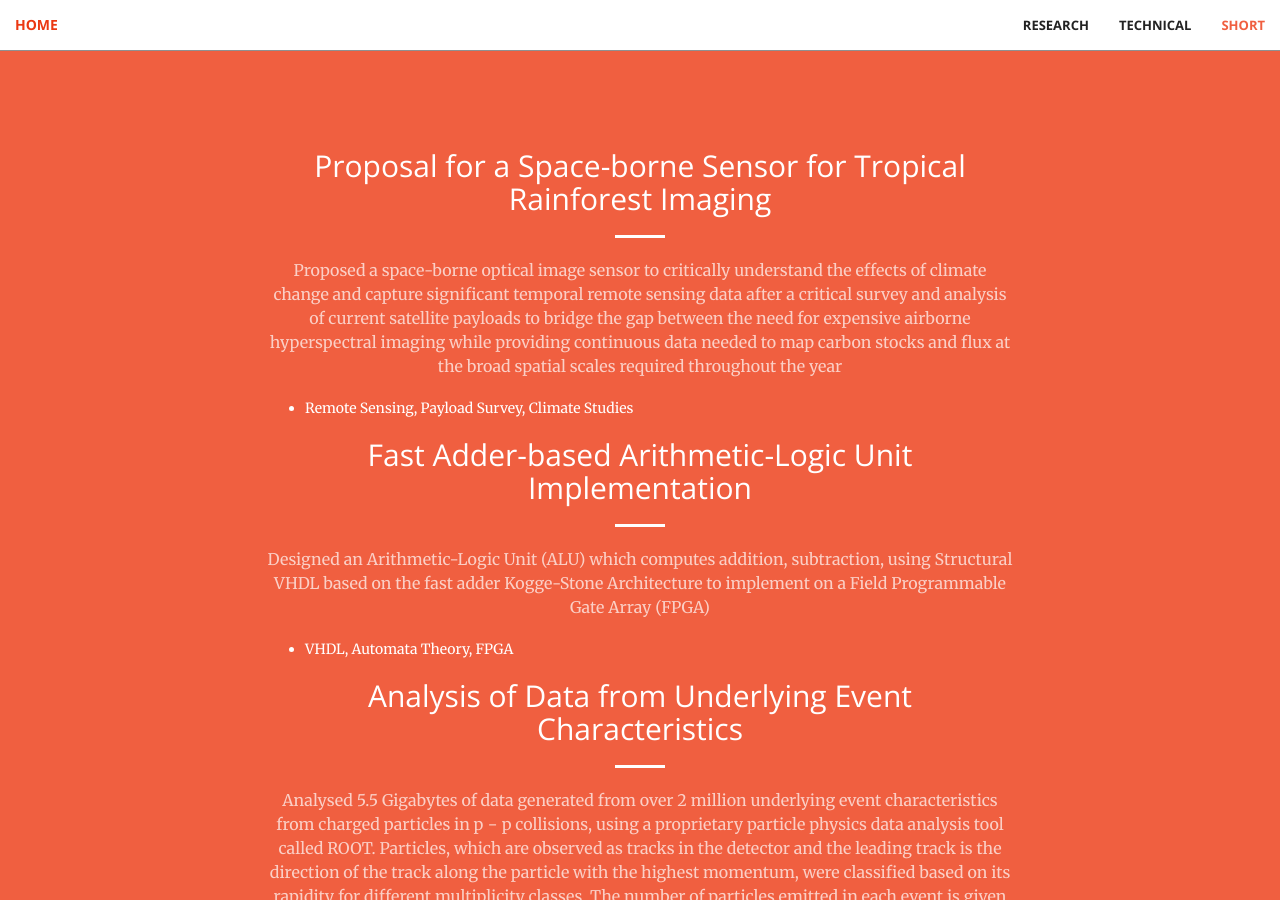
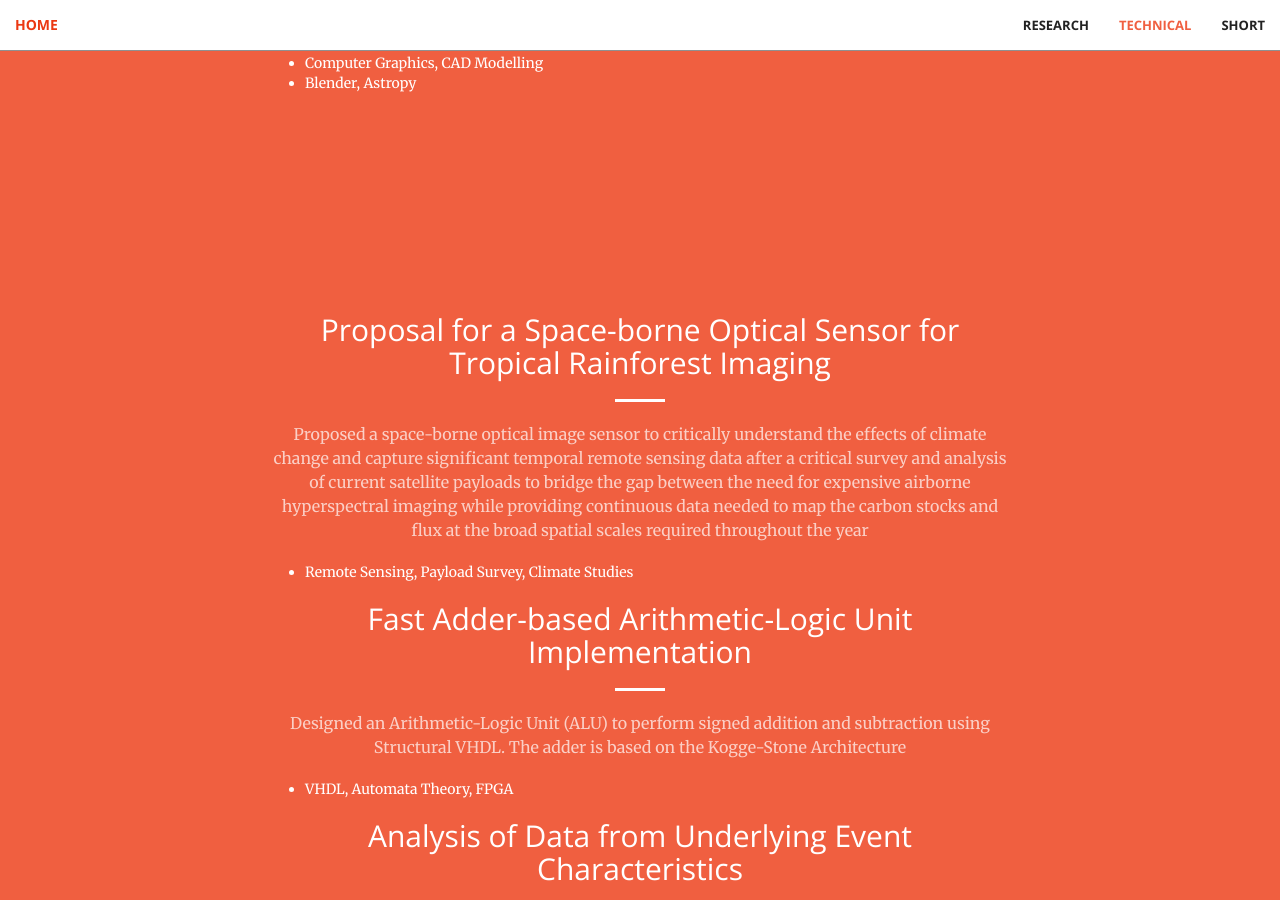
Before and after one commit to aravindbharathi/aravindbharathi.github.io, a Jekyll site: the page projects/index.html, which Jekyll copies as it is, in a window 1280 px wide and 900 px high, scrolled down 2235 px. Built offline with Jekyll 4.4.1, drawn with Linux system fonts in a browser that asks for light colours; some of the changed text lies outside the part shown.

Commit message:
Update index.html

```diff
--- a/projects/index.html
+++ b/projects/index.html
@@ -137,20 +137,15 @@
                       Data Sciences for Farming Support Systems for Sustainable Crop Production Under Climate Change project (from Sept 2017) that involves multi-disciplinary
                       consortium of research institutes under DST-JST scheme of Strategic International Collaborative Research Program (SICORP).
                       The project involves data-science based approaches for high-end integration of information and agricultural sciences such as IoT, Bigdata analytics, crop modelling
-                      and omics (genomics and phenomics) to support high performance and sustainable agri-systems in semi-arid tropics of India.
+                      and omics (genomics and phenomics) to support high performance and sustainable agri-systems in semi-arid tropics of India.</p>
+                    <p class="text-faded">
+                      My goal is to implement an algorithm to estimate the height of agricultural crops from drone-based optical images and this is achieved through the
+                      generation of dense point clouds. The process started with a literature survey on the topic of Computer Vision and understanding the techniques used
+                      in Digital Photogrammetry ranging from Structure from Motion and Multi-View Stereo Algorithms to Poisson 3D Surface Reconstruction Methods.
                       <ul align = "left">
                         <li>Computer Vision, Digital Photogrammetry, Image Processing, Data Science</li>
                         <li>Structure from Motion, Stereo Correspondance, Depth-Map Estimation, Dense Point Clouds, Poisson Surface Reconstruction</li>
                         <li>Indian Agricultural Sector</li>
-                      <!--ul align = "left">
-                        <li>Conducted an extensive literature survey on the topics of Computer Vision and developed an
-                          understanding of techniques used in Digital Photogrammetry ranging from Multi-View Stereo
-                          Matching, Structure from Motion, and Depth-Map Estimation for large-scale scenes</li>
-                        <li>Generated and projected dense point clouds onto a 3D space, and analysed them using CloudCompare</li>
-                        <li>Investigated an open-source algorithm used in 3D modelling and optimised the source code to find the height
-                          of crops from drone-based optical images, and later geo-referenced the outputs using ground control points</li>
-                        <li>Applied computers and electronics to aid the Indian Agricultural Sector and learnt to handle big data</li>
-                      </ul-->
                     </p>
                 </div>
             </div>
@@ -166,11 +161,11 @@
                     <p class="text-faded">
                       The IIT Bombay Student Satellite Program (IITBSSP) is a landmark project taken up by IIT Bombay students.
                       The objective of this project is to make IIT Bombay a respected Centre of Excellence in Satellite and Space Technology in the world.
-                      These Satellites could be test-beds for new technology that is being developed in the institute and also a method for space qualification. </p>
+                      These Satellites could be the test-beds for new technologies that are being developed in the institute and also a method for space qualification. </p>
                   <p class="text-faded">
-                      After the announcement of opportunity for ISRO's PSLV Stage 4 Orbital Platform, the team decided to pause work on Advitiy, our second satellite
-                      and carry forward development of Antenna Deployment System along with other suitable CubeSat subsystems whose indigenous development could be of relevance.
-                      With this objective Antenna Deployment System and Star Tracker based Attitude Determination System are being developed, the latter is which I am currently a part of.
+                      After the announcement of opportunity for ISRO's PSLV Stage 4 Orbital Platform, the team decided to pause the work on Advitiy, our second satellite
+                      and carry forward the development of an Antenna Deployment System along with other suitable CubeSat subsystems whose indigenous development could be of relevance.
+                      With this objective, the Antenna Deployment System and the Star Tracker-based Attitude Determination System are being developed, and I am currently a part of the latter.
                       <!--They are aimed to be tested on the Orbital Platform of stage 4 of PSLV. </p>
                   <p class="text-faded">
                       The team is also working on the lunar mission called The Great Lunar Expedition for Everyone (GLEE), an initiative by the University of Colorado Boulder
@@ -184,7 +179,7 @@
                     <h2 class="section-heading">Astronomy Animation Team</h2>
                     <hr class="light">
                     <p class="text-faded">
-                      An initiative by the Astronomy Club at IIT Bombay to develop animation techniques through a scriptable, Python-based approach
+                      An initiative by the Astronomy Club of IIT Bombay to develop procedural and scriptable, Python-based animations of planetary bodies and celestial events
                       <ul align = "left">
                         <li>Computer Graphics, CAD Modelling</li>
                         <li>Blender, Astropy</li>
@@ -199,13 +194,13 @@
         <div class="container">
             <div class="row">
                 <div class="col-lg-8 col-lg-offset-2 text-center">
-                    <h2 class="section-heading">Proposal for a Space-borne Sensor for Tropical Rainforest Imaging</h2>
+                    <h2 class="section-heading">Proposal for a Space-borne Optical Sensor for Tropical Rainforest Imaging</h2>
                     <hr class="light">
                     <p class="text-faded">
                       Proposed a space-borne optical image sensor to critically understand the effects of climate change and capture
                       significant temporal remote sensing data after a critical survey and analysis of current satellite payloads
                       to bridge the gap between the need for expensive airborne hyperspectral imaging while providing continuous
-                      data needed to map carbon stocks and flux at the broad spatial scales required throughout the year
+                      data needed to map the carbon stocks and flux at the broad spatial scales required throughout the year
                       <ul align = "left">
                         <li>Remote Sensing, Payload Survey, Climate Studies</li>
                       </ul>
@@ -213,8 +208,8 @@
                     <h2 class="section-heading">Fast Adder-based Arithmetic-Logic Unit Implementation</h2>
                     <hr class="light">
                     <p class="text-faded">
-                      Designed an Arithmetic-Logic Unit (ALU) which computes addition, subtraction,
-                      using Structural VHDL based on the fast adder Kogge-Stone Architecture to implement on a Field Programmable Gate Array (FPGA)
+                      Designed an Arithmetic-Logic Unit (ALU) to perform signed addition and subtraction using Structural VHDL.
+                      The adder is based on the Kogge-Stone Architecture <!--and was implemented on a Field Programmable Gate Array (FPGA)-->
                       <ul align = "left">
                         <li>VHDL, Automata Theory, FPGA</li>
                       </ul>
@@ -223,19 +218,18 @@
                     <hr class="light">
                     <p class="text-faded">
                       Analysed 5.5 Gigabytes of data generated from over 2 million underlying event characteristics from
-                      charged particles in p − p collisions, using a proprietary particle physics data analysis tool called ROOT.
-                      Particles, which are observed as tracks in the detector and the leading track is the direction of the track along the
-                      particle with the highest momentum, were classified based on its rapidity for different multiplicity classes.
-                      The number of particles emitted in each event is given by the multiplicity class.
+                      charged particles in proton − proton collisions, using a proprietary particle physics data analysis tool called ROOT.
+                      Particles, which are observed as tracks in the detector, were classified based on their rapidity against the direction defined by the leading track,
+                      i.e., the particle with the highest momentum. This was performed for all the different possible number of particles emitted in each event,
+                      a value which is given by its multiplicity class.
                       <ul align = "left">
-                        <li>ROOT, High Energy Physics</li>
+                        <li>ROOT, Data Analysis and Interpretation, High Energy Physics</li>
                       </ul>
                     </p>
                     <h2 class="section-heading">Motion-based Handwriting Recognition System</h2>
                     <hr class="light">
                     <p class="text-faded">
-                      Modelled a novel method of input to enable writing in air or any surface as part of a team of 4 members as part of the Insitute Technical Summer Project over
-                      the course of the summer of 2020
+                      Modelled a novel method of input to enable writing in air or any surface as part of a team of 4 members over the course of the summer of 2020
                       <ul align = "left">
                         <li>Digital Signal Processing, Neural Networks, Inertial Measurement Unit</li>
                       </ul>
@@ -244,8 +238,7 @@
                     <hr class="light">
                     <p class="text-faded">
                       A reading project taken under the guidance of a mentor wherein I made a report containing an overview of the Big Bang theory, its foundation and
-                      observational support. I also performed some scientific computing in Astronomy on datafiles of images taken in outer space using astropy under the
-                      Summer of Science initiative by the Maths and Physics Club
+                      observational support. I also performed some scientific computing in Astronomy on datafiles of images taken in outer space using astropy
                       <ul align = "left">
                         <li>Cosmology, Special Theory of Relativity, General Theory of Relativity, Astropy</li>
                       </ul>
```
Also changed, not shown: other parts of projects/index.html (+2 -2 lines).
